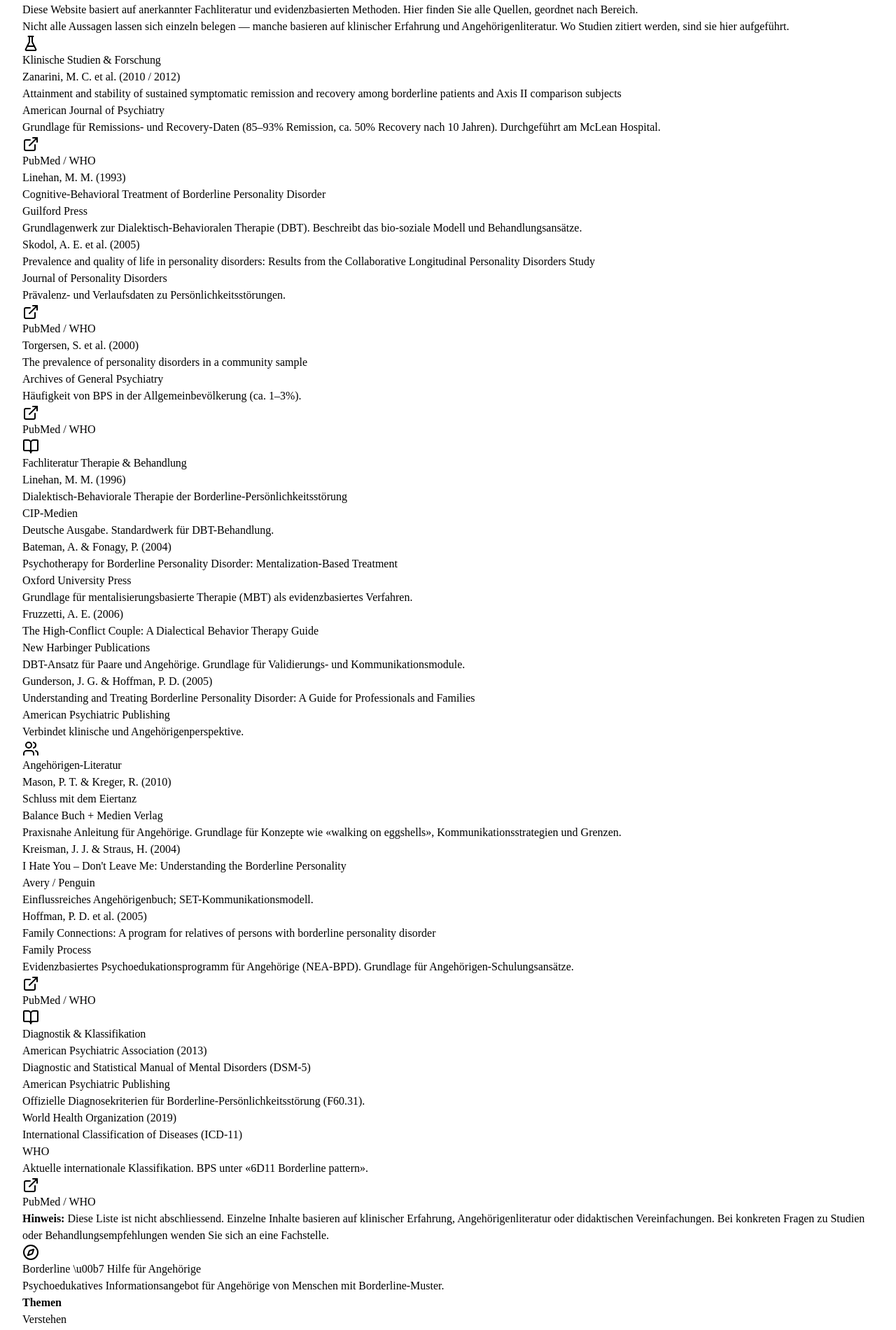
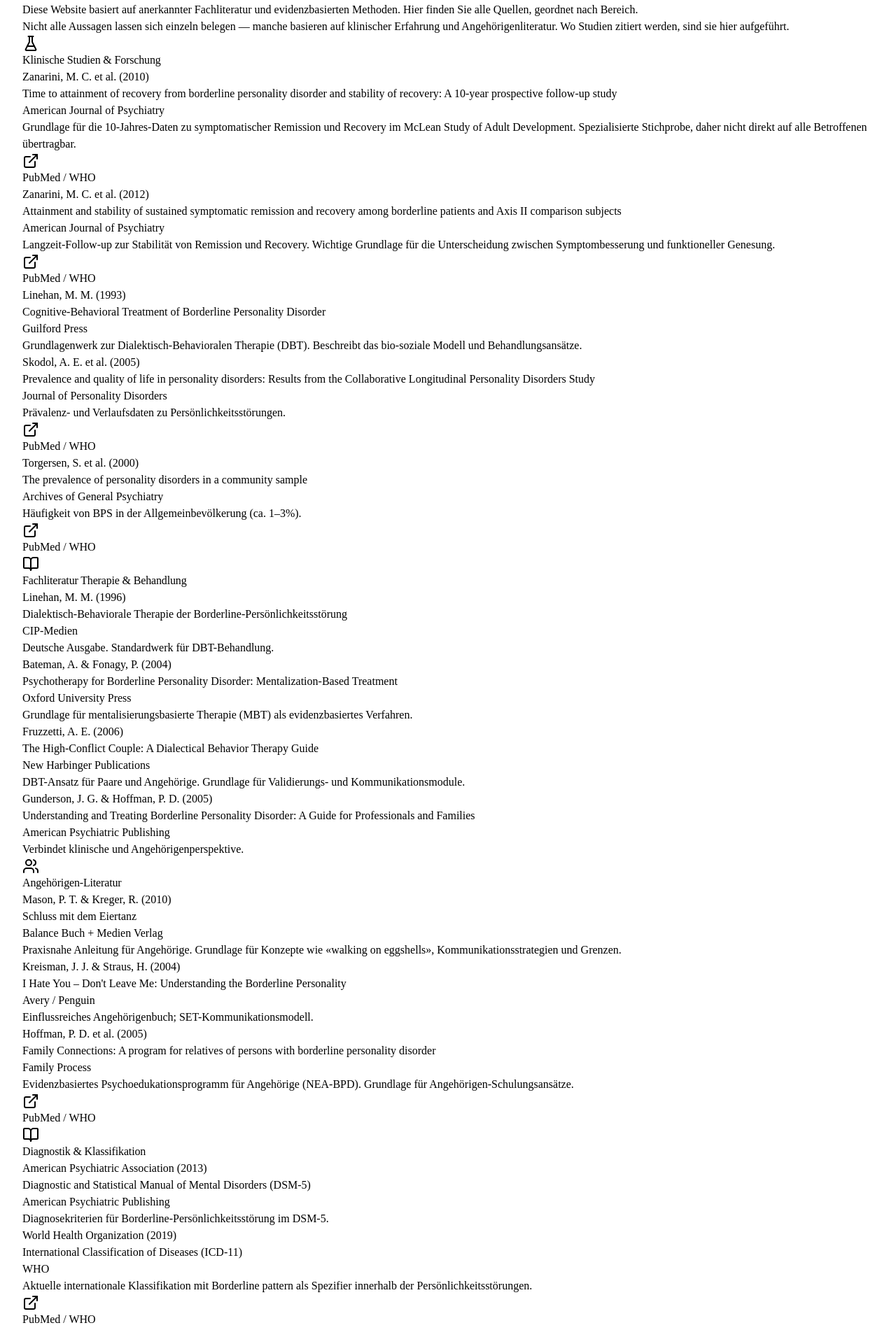
Before and after one commit to christaegger-dot/borderline-angehoerige, a React (Vite) app in the folder client/: page /quellen in a window 1280 px wide. Shown: the part 461-2362 px from the top of the page at 70% size. Built offline with nearby package versions, Linux system fonts and the light colour scheme; no server answers.

Commit message:
fix(content): correct sources page references
Correct the Quellen page so the Zanarini remission/recovery entries point to the actual BPD longitudinal studies, remove the unrelated PMID, clarify DSM/ICD wording, and add a smoke regression test.

```diff
--- a/client/src/pages/Quellen.tsx
+++ b/client/src/pages/Quellen.tsx
@@ -11,13 +11,23 @@ const quellen = [
     eintraege: [
       {
         autoren: "Zanarini, M. C. et al.",
-        jahr: "2010 / 2012",
+        jahr: "2010",
+        titel:
+          "Time to attainment of recovery from borderline personality disorder and stability of recovery: A 10-year prospective follow-up study",
+        quelle: "American Journal of Psychiatry",
+        hinweis:
+          "Grundlage für die 10-Jahres-Daten zu symptomatischer Remission und Recovery im McLean Study of Adult Development. Spezialisierte Stichprobe, daher nicht direkt auf alle Betroffenen übertragbar.",
+        link: "https://pubmed.ncbi.nlm.nih.gov/20395399/",
+      },
+      {
+        autoren: "Zanarini, M. C. et al.",
+        jahr: "2012",
         titel:
           "Attainment and stability of sustained symptomatic remission and recovery among borderline patients and Axis II comparison subjects",
         quelle: "American Journal of Psychiatry",
         hinweis:
-          "Grundlage für Remissions- und Recovery-Daten (85–93% Remission, ca. 50% Recovery nach 10 Jahren). Durchgeführt am McLean Hospital.",
-        link: "https://pubmed.ncbi.nlm.nih.gov/20595412/",
+          "Langzeit-Follow-up zur Stabilität von Remission und Recovery. Wichtige Grundlage für die Unterscheidung zwischen Symptombesserung und funktioneller Genesung.",
+        link: "https://pubmed.ncbi.nlm.nih.gov/22737693/",
       },
       {
         autoren: "Linehan, M. M.",
@@ -135,7 +145,7 @@ const quellen = [
         titel: "Diagnostic and Statistical Manual of Mental Disorders (DSM-5)",
         quelle: "American Psychiatric Publishing",
         hinweis:
-          "Offizielle Diagnosekriterien für Borderline-Persönlichkeitsstörung (F60.31).",
+          "Diagnosekriterien für Borderline-Persönlichkeitsstörung im DSM-5.",
         link: null,
       },
       {
@@ -144,8 +154,8 @@ const quellen = [
         titel: "International Classification of Diseases (ICD-11)",
         quelle: "WHO",
         hinweis:
-          "Aktuelle internationale Klassifikation. BPS unter «6D11 Borderline pattern».",
-        link: "https://icd.who.int/browse11/l-m/en#/http%3a%2f%2fid.who.int%2ficd%2fentity%2f1307872093",
+          "Aktuelle internationale Klassifikation mit Borderline pattern als Spezifier innerhalb der Persönlichkeitsstörungen.",
+        link: "https://icd.who.int/browse/2025-01/mms/en#2006821354",
       },
     ],
   },
```
Also changed, not shown: 1 other file (tests, documents, lock files or other folders).
